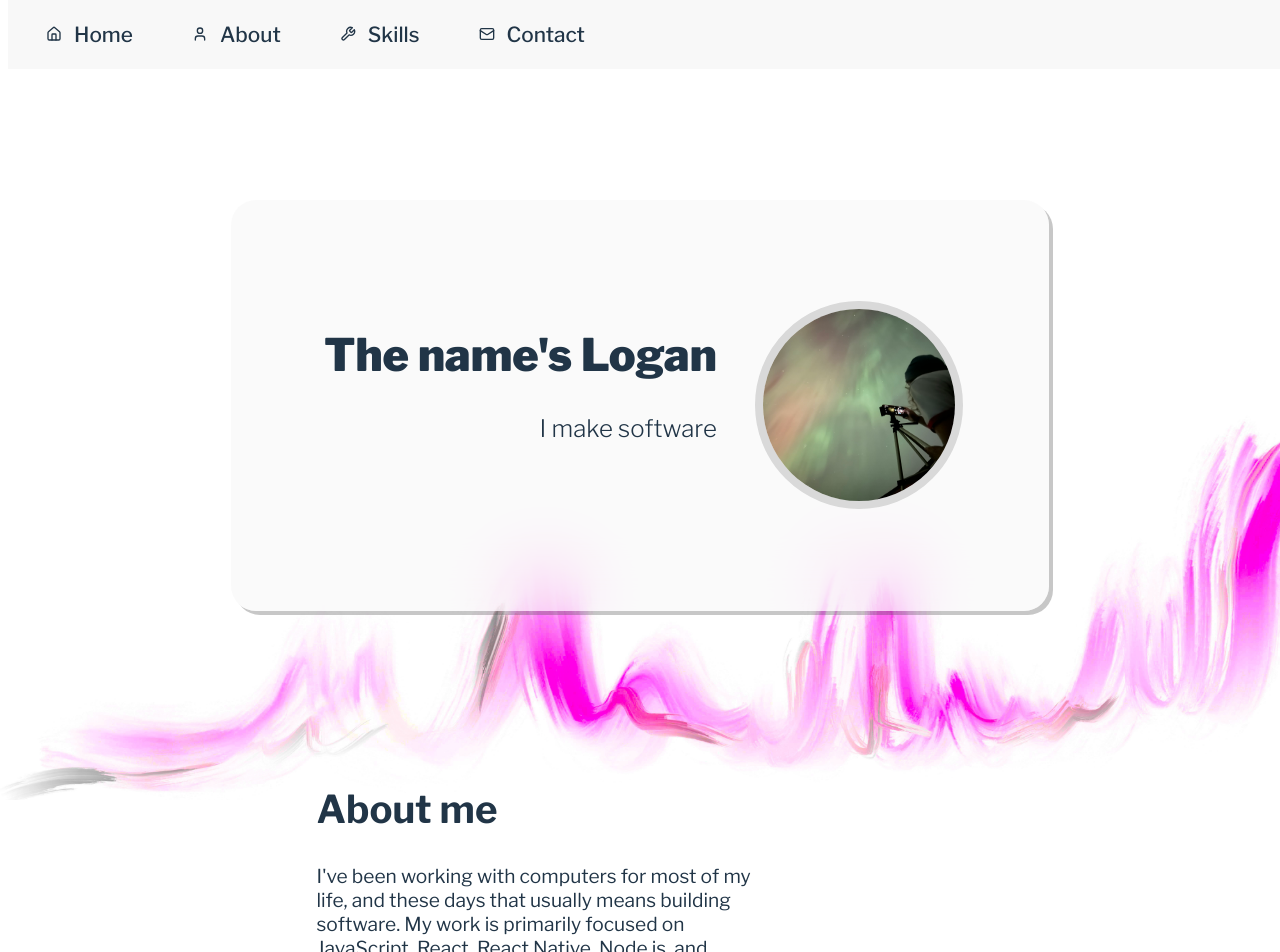
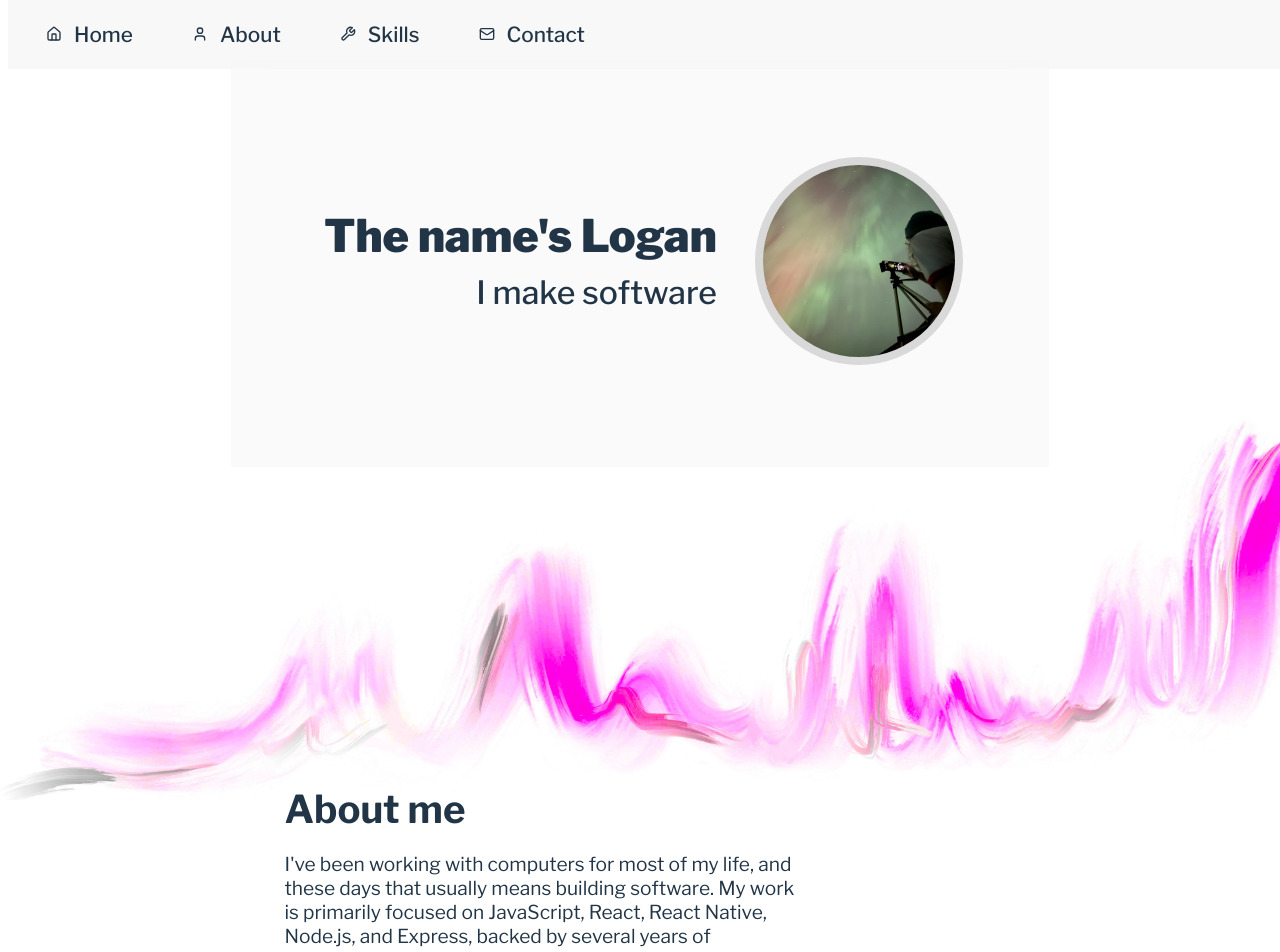
Before and after one commit to lgundry/portfolio-frontend, a React (Vite) app: page / in a window 1280 px wide. Shown: the top 952 px of the page. Built offline with nearby package versions, Linux system fonts and the light colour scheme.

Commit message:
intro structure
changing the design of the intro (hero) section

```diff
--- a/src/assets/components/about/About.component.css
+++ b/src/assets/components/about/About.component.css
@@ -6,7 +6,7 @@
 }
 
 .aboutText__container {
-  width: 35vw;
+  width: 40vw;
   margin-right: 60px;
   align-content: center;
 }
@@ -15,6 +15,11 @@
   align-content: center;
 }
 
+.about__heading {
+  margin-bottom: 15px;
+}
+
 .about__text {
   font-size: 1.2rem;
+  margin-bottom: 60px;
 }
--- a/src/assets/components/intro/Intro.component.css
+++ b/src/assets/components/intro/Intro.component.css
@@ -3,22 +3,19 @@ div.intro__container {
   flex: 1;
   justify-content: center;
 
-  margin-top: 25vh;
-  margin-bottom: 18vh;
+  margin-top: 7vh;
+  margin-bottom: 36vh;
 }
 
 div.intro {
   display: flex;
   flex-direction: row;
-  width: 60vw;
+  min-width: 60vw;
   height: 45vh;
   padding: 2%;
 
-  backdrop-filter: blur(30px);
-  -webkit-backdrop-filter: blur(18px);
-  border-radius: 25px;
-  background-color: #0000008A;
-  box-shadow: 4px 4px #4040404A;
+  backdrop-filter: blur(20px);
+  -webkit-backdrop-filter: blur(20px);
 }
 
 .intro__text {
@@ -26,12 +23,11 @@ div.intro {
   width: 60%;
   align-content: center;
   margin-right: 5%;
-  margin-bottom: 5%;
 }
 
 .intro__headshot {
   flex: 0 0 25%;
-  width: 25%;
+  width: 15vw;
   border-radius: 50%;
   aspect-ratio: 1 / 1;
   align-self: center;
@@ -40,10 +36,12 @@ div.intro {
 
 .intro__supertext {
   text-align: right;
+  margin-bottom: 10px;
 }
 
 .intro__subtext {
   text-align: right;
+  margin-top: 10px;
 }
 
 
--- a/src/assets/components/intro/Intro.component.tsx
+++ b/src/assets/components/intro/Intro.component.tsx
@@ -7,7 +7,7 @@ function Intro() {
       <div className="intro">
         <div className="intro__text">
           <h1 className="intro__supertext">The name's Logan</h1>
-          <h4 className="intro__subtext">I make software</h4>
+          <h3 className="intro__subtext">I make software</h3>
         </div>
         <img className="intro__headshot" src={Headshot} alt="headshot" />
       </div>
--- a/src/index.css
+++ b/src/index.css
@@ -10,6 +10,9 @@
   --color-tertiary: #012615;
   --color-quaternary: #404040;
   --color-quinary: #0D0D0D;
+
+  --text-accent-1: #D4966E;
+  --text-accent-2: #9EDA95;
 
   /* Text Color */
   color: #fff;
```
Also changed, not shown: src/assets/images/Brand.svg (added).
